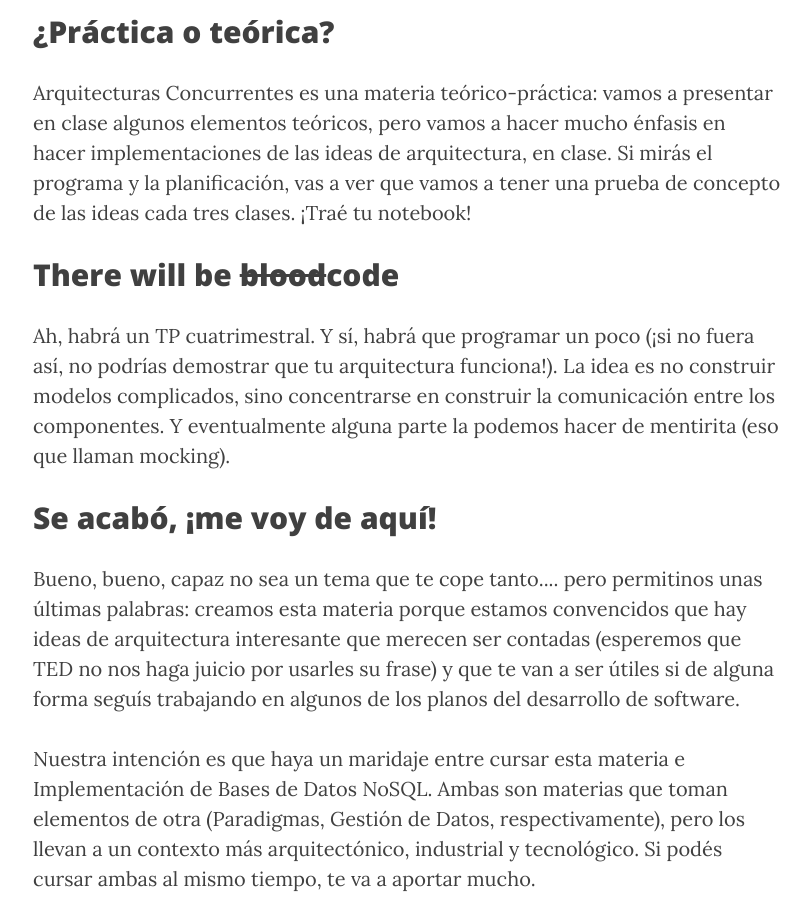
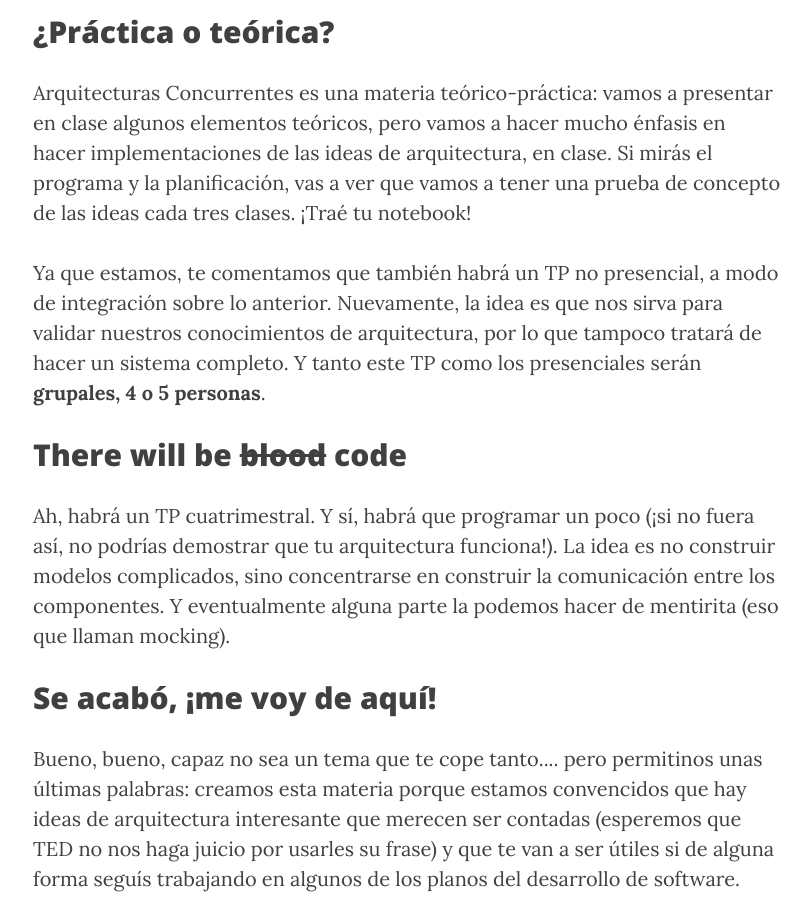
Before and after one commit to arquitecturas-concurrentes/arquitecturas-concurrentes.github.io, a Jekyll site: the page built from index.html, in a window 1280 px wide and 900 px high, scrolled down 2059 px. Shown: the whole window, without its empty margins (232-1043 px from the left). Built offline with Jekyll 4.4.1, drawn with Linux system fonts in a browser that asks for light colours; nearby versions of some CDN libraries.

Commit message:
Comentario sobre el tamaño del grup

```diff
--- a/index.html
+++ b/index.html
@@ -43,7 +43,10 @@ description: "Homepage"
     <p>
         Arquitecturas Concurrentes es una materia teórico-práctica: vamos a presentar en clase algunos elementos teóricos, pero vamos a hacer mucho énfasis en hacer implementaciones de las ideas de arquitectura, en clase. Si mirás el programa y la planificación, vas a ver que vamos a tener una prueba de concepto de las ideas cada tres clases. ¡Traé tu notebook!
     </p>
-    <h2>There will be <del>blood</del>code</h2>
+    <p>
+       Ya que estamos, te comentamos que también habrá un TP no presencial, a modo de integración sobre lo anterior. Nuevamente, la idea es que nos sirva para validar nuestros conocimientos de arquitectura, por lo que tampoco tratará de hacer un sistema completo. Y tanto este TP como los presenciales serán <strong>grupales, 4 o 5 personas</strong>.
+    </p>
+    <h2>There will be <del>blood</del> code</h2>
     <p>
         Ah, habrá un TP cuatrimestral. Y sí, habrá que programar un poco (¡si no fuera así, no podrías demostrar que tu arquitectura funciona!). La idea es no construir modelos complicados, sino concentrarse en construir la comunicación entre los componentes. Y eventualmente alguna parte la podemos hacer de mentirita (eso que llaman mocking).
     </p>
```
